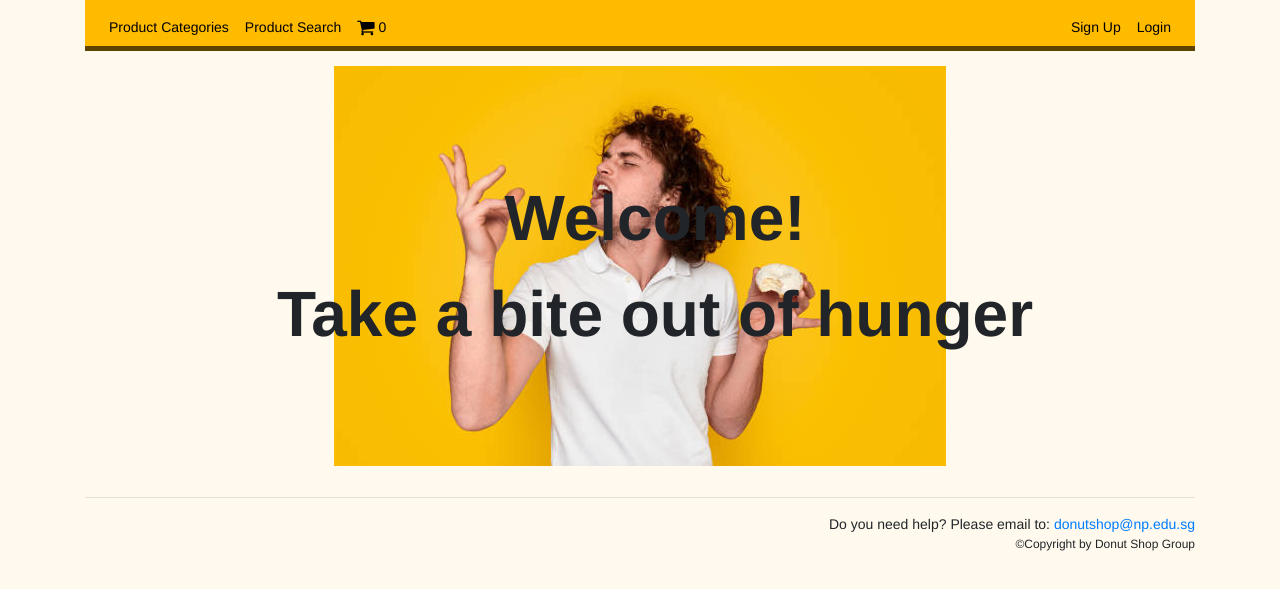
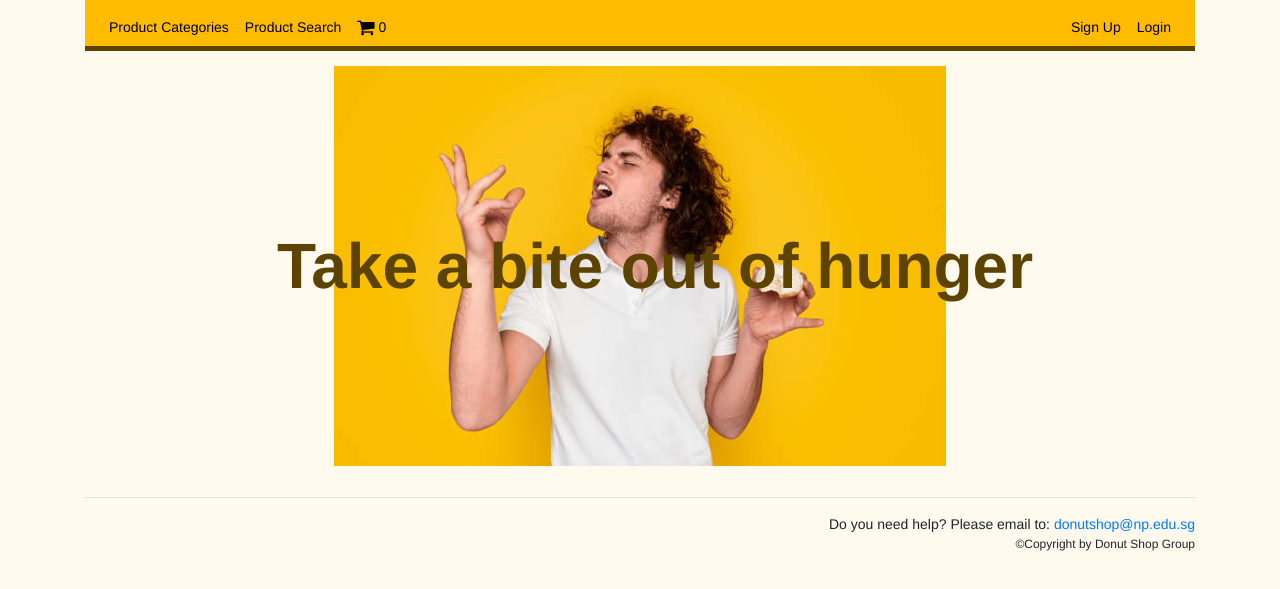
Before and after one commit to jordie007/ECAD-Group-3, a PHP site: page /ECAD-Group-3/ in a window 1280 px wide. Shown: the part 211-800 px from the top of the page. Run offline with PHP 8.4, Linux system fonts and the light colour scheme.

Commit message:
Updated design

```diff
--- a/index.php
+++ b/index.php
@@ -11,7 +11,7 @@ background-position: center;min-height:50vh;">
 <p style="font-size: 5vw;
     font-weight: 900;  position: absolute;
   top: 50%;
-  transform: translateY(-50%);width:100%"> Welcome!<br/>Take a bite out of hunger</p>
+  transform: translateY(-50%);width:100%;color:#5c4300">Take a bite out of hunger</p>
 </div>
 <?php
 // Include the Page Layout footer
```
